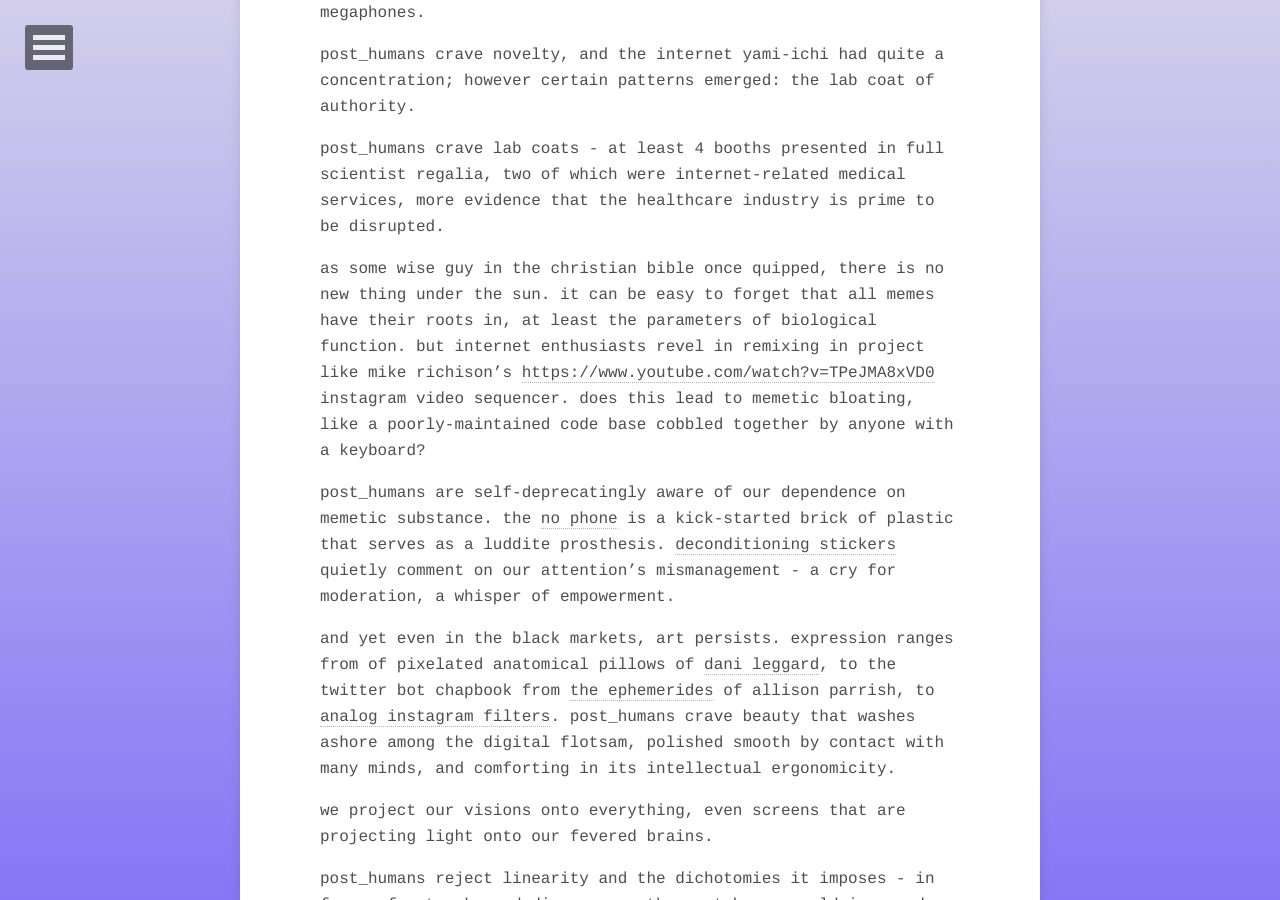
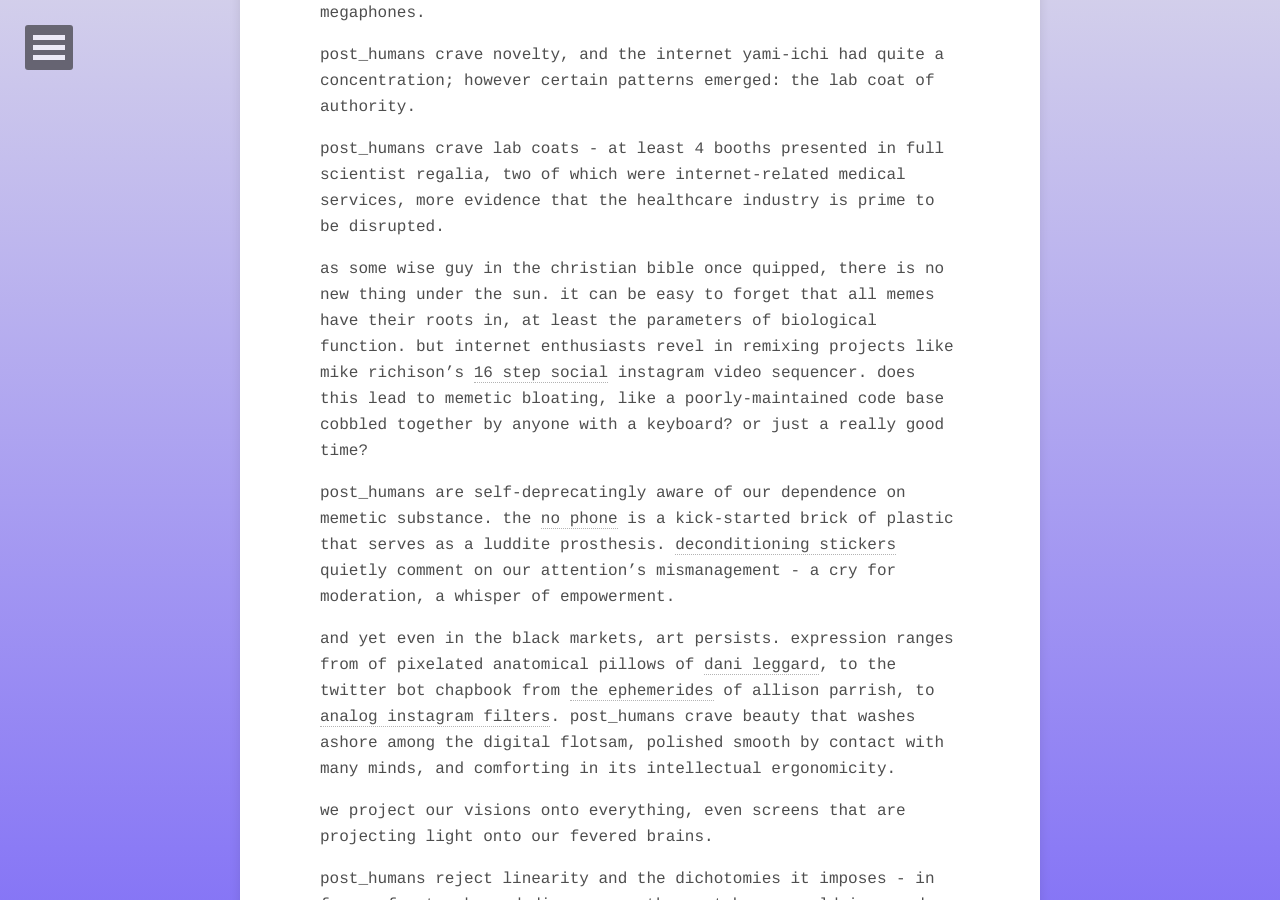
Before and after one commit to arebe/this.edgeofforever.net, a Jekyll site: the page built from _posts/2015-09-19-yaminyc.md, in a window 1280 px wide and 900 px high, scrolled down 2250 px. Built offline with Jekyll 4.4.1, drawn with Linux system fonts in a browser that asks for light colours; nearby versions of some CDN libraries; some web fonts are replaced; some of the changed text lies outside the part shown.

Commit message:
yami edits

```diff
--- a/_posts/2015-09-19-yaminyc.md
+++ b/_posts/2015-09-19-yaminyc.md
@@ -37,7 +37,7 @@
 
 post_humans crave lab coats - at least 4 booths presented in full scientist regalia, two of which were internet-related medical services, more evidence that the healthcare industry is prime to be disrupted.
 
-as some wise guy in the christian bible once quipped, there is no new thing under the sun. it can be easy to forget that all memes have their roots in, at least the parameters of biological function. but internet enthusiasts revel in remixing in project like mike richison's [https://www.youtube.com/watch?v=TPeJMA8xVD0](16 step social) instagram video sequencer. does this lead to memetic bloating, like a poorly-maintained code base cobbled together by anyone with a keyboard?
+as some wise guy in the christian bible once quipped, there is no new thing under the sun. it can be easy to forget that all memes have their roots in, at least the parameters of biological function. but internet enthusiasts revel in remixing projects like mike richison's [16 step social](https://www.youtube.com/watch?v=TPeJMA8xVD0) instagram video sequencer. does this lead to memetic bloating, like a poorly-maintained code base cobbled together by anyone with a keyboard? or just a really good time?
 
 post_humans are self-deprecatingly aware of our dependence on memetic substance. the [no phone](https://www.kickstarter.com/projects/nophone-usa/the-new-and-unimproved-nophone) is a kick-started brick of plastic that serves as a luddite prosthesis. [deconditioning stickers](http://www.decostick.cc/) quietly comment on our attention's mismanagement - a cry for moderation, a whisper of empowerment.
 
```
